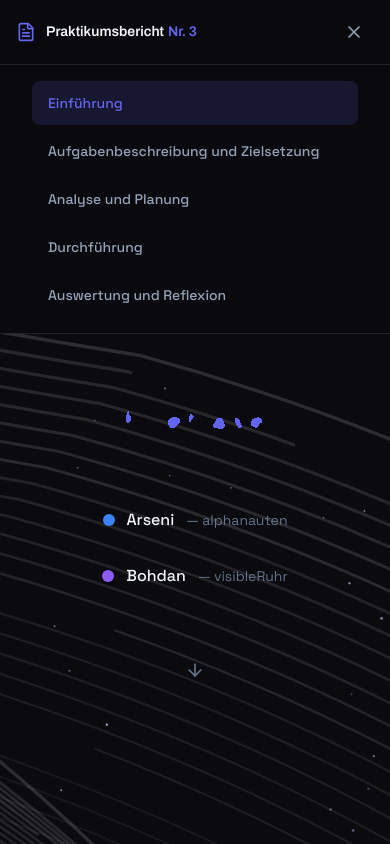
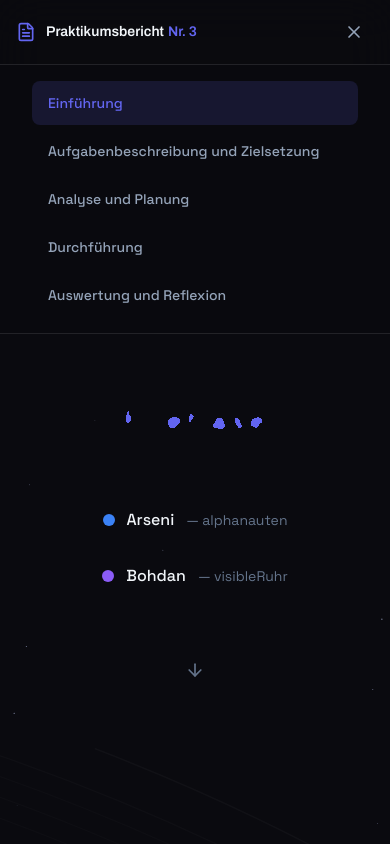
Before and after one commit to Marchuar/Praktikumsbericht-Nr.-3, a React (Vite) app: page / in a window 390 px wide. Both pictures are taken after a click on the button "Toggle navigation". Shown: the top 844 px of the page. Built offline with nearby package versions, Linux system fonts and the light colour scheme.

Commit message:
-  background effects optimization for mobile devices

```diff
--- a/src/components/layout/page-layout.tsx
+++ b/src/components/layout/page-layout.tsx
@@ -1,6 +1,6 @@
 import { Navbar } from "./navbar";
 import { Outlet, useLocation } from "react-router-dom";
-import { useEffect } from "react";
+import { useEffect, useState } from "react";
 import { BackgroundPaths } from "@/components/ui/background-paths";
 import { SparklesCore } from "@/components/ui/sparkles";
 
@@ -12,7 +12,20 @@ function ScrollToTop() {
   return null;
 }
 
+function useIsMobile() {
+  const [isMobile, setIsMobile] = useState(false);
+  useEffect(() => {
+    const check = () => setIsMobile(window.innerWidth < 768);
+    check();
+    window.addEventListener("resize", check);
+    return () => window.removeEventListener("resize", check);
+  }, []);
+  return isMobile;
+}
+
 export function PageLayout() {
+  const isMobile = useIsMobile();
+
   return (
     <>
       <BackgroundPaths />
@@ -20,9 +33,10 @@ export function PageLayout() {
         <SparklesCore
           id="global-sparkles"
           background="transparent"
-          minSize={0.6}
-          maxSize={1.6}
-          particleDensity={10}
+          minSize={isMobile ? 0.3 : 0.6}
+          maxSize={isMobile ? 0.8 : 1.6}
+          particleDensity={isMobile ? 5 : 10}
+
           className="h-full w-full"
           particleColor="#c7d2fe"
           speed={1.5}
--- a/src/components/ui/background-paths.tsx
+++ b/src/components/ui/background-paths.tsx
@@ -1,9 +1,10 @@
 "use client";
 
 import { motion } from "framer-motion";
+import { useEffect, useState } from "react";
 
-function FloatingPaths({ position }: { position: number }) {
-  const paths = Array.from({ length: 36 }, (_, i) => ({
+function FloatingPaths({ position, count, opacity }: { position: number; count: number; opacity: number }) {
+  const paths = Array.from({ length: count }, (_, i) => ({
     id: i,
     d: `M-${380 - i * 5 * position} -${189 + i * 6}C-${
       380 - i * 5 * position
@@ -12,7 +13,7 @@ function FloatingPaths({ position }: { position: number }) {
     } ${343 - i * 6}C${616 - i * 5 * position} ${470 - i * 6} ${
       684 - i * 5 * position
     } ${875 - i * 6} ${684 - i * 5 * position} ${875 - i * 6}`,
-    width: 0.4 + i * 0.025,
+    width: 0.3 + i * 0.02,
   }));
 
   return (
@@ -29,11 +30,11 @@ function FloatingPaths({ position }: { position: number }) {
             d={path.d}
             stroke="white"
             strokeWidth={path.width}
-            strokeOpacity={0.04 + path.id * 0.012}
+            strokeOpacity={(0.04 + path.id * 0.012) * opacity}
             initial={{ pathLength: 0.3, opacity: 0.4 }}
             animate={{
               pathLength: 1,
-              opacity: [0.2, 0.5, 0.2],
+              opacity: [0.2 * opacity, 0.5 * opacity, 0.2 * opacity],
               pathOffset: [0, 1, 0],
             }}
             transition={{
@@ -50,14 +51,26 @@ function FloatingPaths({ position }: { position: number }) {
 }
 
 export function BackgroundPaths() {
+  const [isMobile, setIsMobile] = useState(false);
+
+  useEffect(() => {
+    const check = () => setIsMobile(window.innerWidth < 768);
+    check();
+    window.addEventListener("resize", check);
+    return () => window.removeEventListener("resize", check);
+  }, []);
+
+  const count = isMobile ? 16 : 36;
+  const opacity = isMobile ? 0.6 : 1;
+
   return (
     <div
       className="fixed inset-0 overflow-hidden pointer-events-none"
       style={{ zIndex: 0 }}
       aria-hidden="true"
     >
-      <FloatingPaths position={1} />
-      <FloatingPaths position={-1} />
+      <FloatingPaths position={1} count={count} opacity={opacity} />
+      <FloatingPaths position={-1} count={count} opacity={opacity} />
     </div>
   );
 }
```
